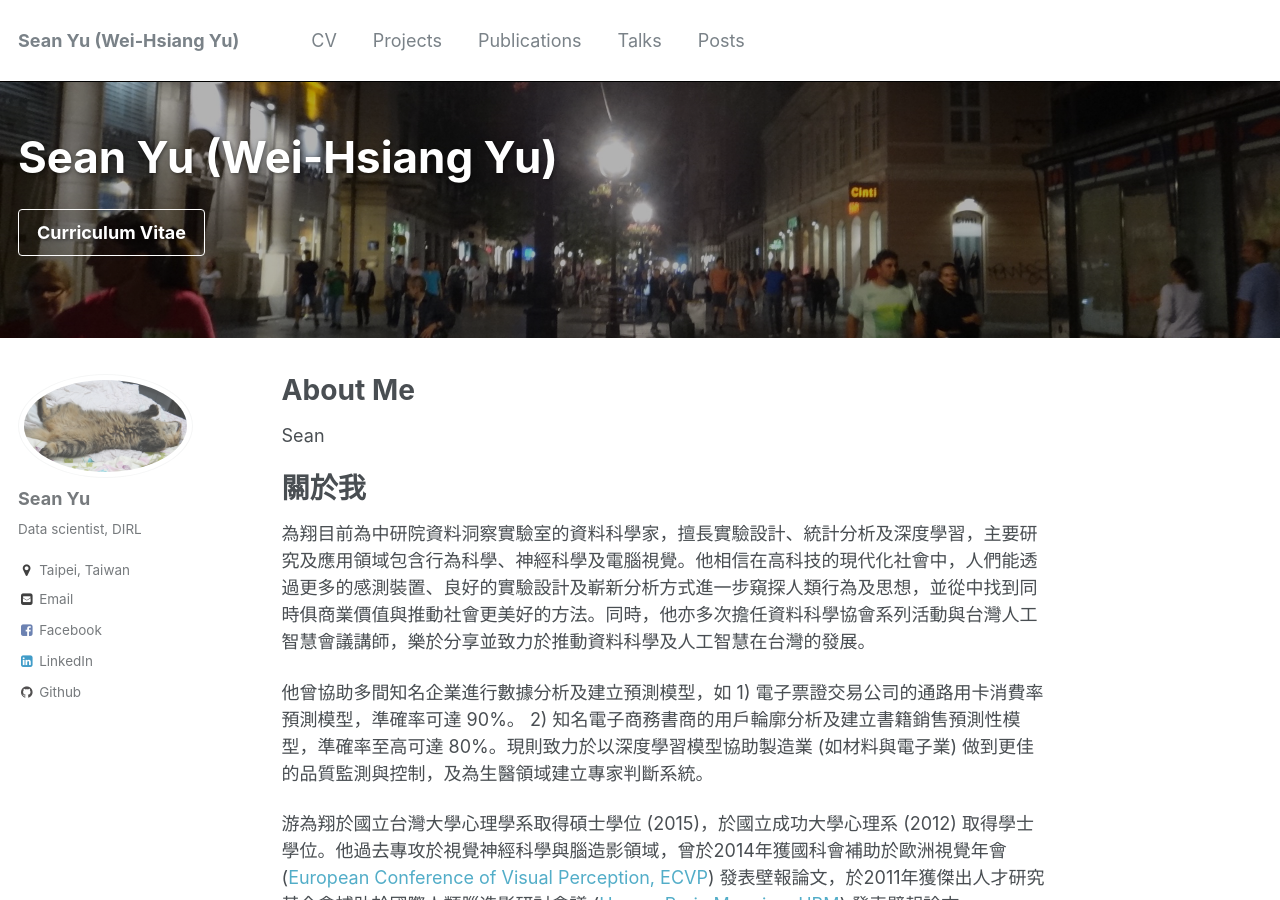
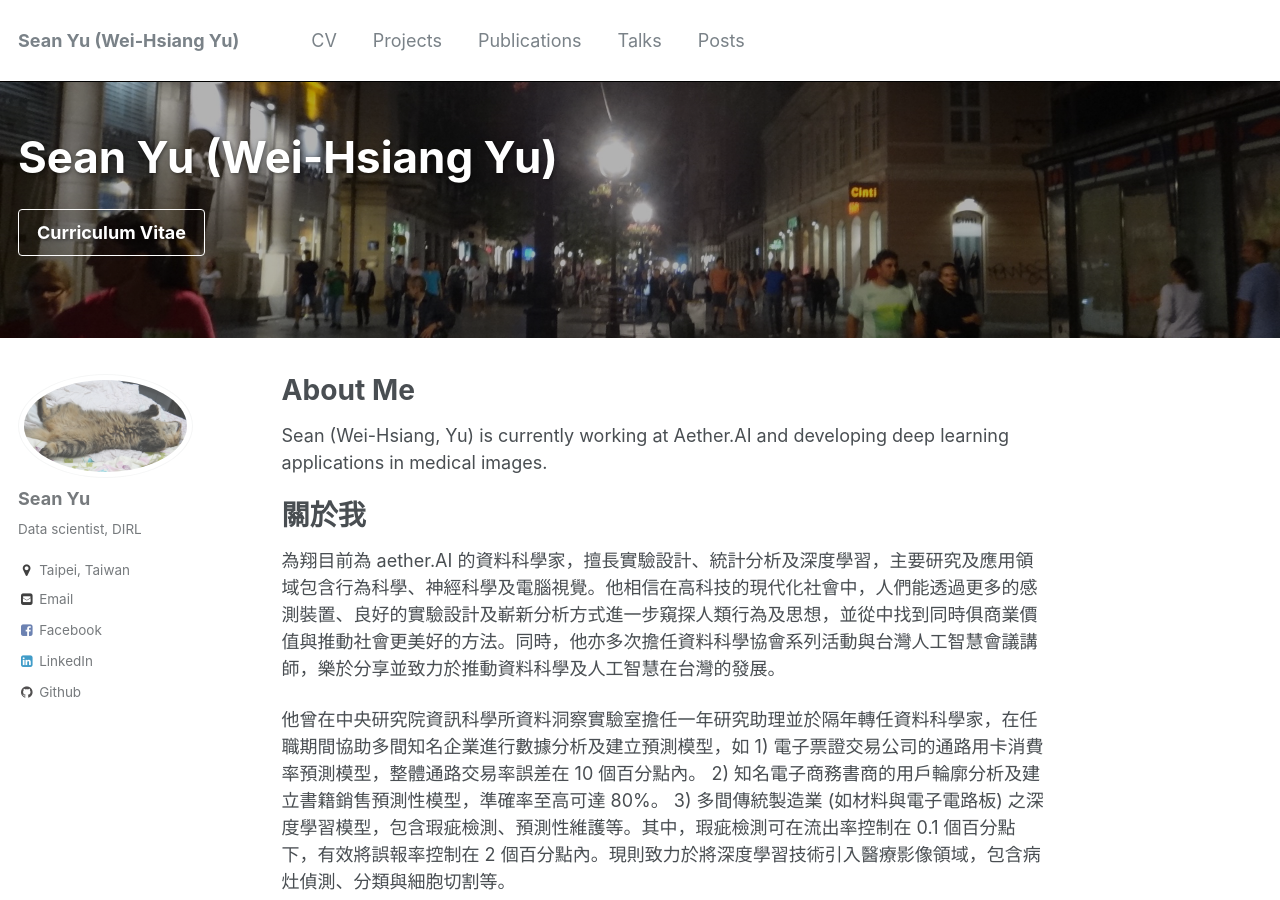
Before and after one commit to vashineyu/vashineyu.github.io, a Jekyll site: the page built from _pages/about.md, in a window 1280 px wide and 900 px high. Built offline with Jekyll 4.4.1, drawn with Linux system fonts in a browser that asks for light colours.

Commit message:
Update about.md

```diff
--- a/_pages/about.md
+++ b/_pages/about.md
@@ -16,13 +16,13 @@ redirect_from:
 
 About Me
 =====
-Sean
+Sean (Wei-Hsiang, Yu) is currently working at Aether.AI and developing deep learning applications in medical images.
 
 關於我
 =====
-為翔目前為中研院資料洞察實驗室的資料科學家，擅長實驗設計、統計分析及深度學習，主要研究及應用領域包含行為科學、神經科學及電腦視覺。他相信在高科技的現代化社會中，人們能透過更多的感測裝置、良好的實驗設計及嶄新分析方式進一步窺探人類行為及思想，並從中找到同時俱商業價值與推動社會更美好的方法。同時，他亦多次擔任資料科學協會系列活動與台灣人工智慧會議講師，樂於分享並致力於推動資料科學及人工智慧在台灣的發展。
+為翔目前為 aether.AI 的資料科學家，擅長實驗設計、統計分析及深度學習，主要研究及應用領域包含行為科學、神經科學及電腦視覺。他相信在高科技的現代化社會中，人們能透過更多的感測裝置、良好的實驗設計及嶄新分析方式進一步窺探人類行為及思想，並從中找到同時俱商業價值與推動社會更美好的方法。同時，他亦多次擔任資料科學協會系列活動與台灣人工智慧會議講師，樂於分享並致力於推動資料科學及人工智慧在台灣的發展。
 
-他曾協助多間知名企業進行數據分析及建立預測模型，如 1) 電子票證交易公司的通路用卡消費率預測模型，準確率可達 90%。 2) 知名電子商務書商的用戶輪廓分析及建立書籍銷售預測性模型，準確率至高可達 80%。現則致力於以深度學習模型協助製造業 (如材料與電子業) 做到更佳的品質監測與控制，及為生醫領域建立專家判斷系統。
+他曾在中央研究院資訊科學所資料洞察實驗室擔任一年研究助理並於隔年轉任資料科學家，在任職期間協助多間知名企業進行數據分析及建立預測模型，如 1) 電子票證交易公司的通路用卡消費率預測模型，整體通路交易率誤差在 10 個百分點內。 2) 知名電子商務書商的用戶輪廓分析及建立書籍銷售預測性模型，準確率至高可達 80%。 3) 多間傳統製造業 (如材料與電子電路板) 之深度學習模型，包含瑕疵檢測、預測性維護等。其中，瑕疵檢測可在流出率控制在 0.1 個百分點下，有效將誤報率控制在 2 個百分點內。現則致力於將深度學習技術引入醫療影像領域，包含病灶偵測、分類與細胞切割等。
 
 游為翔於國立台灣大學心理學系取得碩士學位 (2015)，於國立成功大學心理系 (2012) 取得學士學位。他過去專攻於視覺神經科學與腦造影領域，曾於2014年獲國科會補助於歐洲視覺年會 ([European Conference of Visual Perception, ECVP](http://ecvp.org/)) 發表壁報論文，於2011年獲傑出人才研究基金會補助於國際人類腦造影研討會議 ([Human Brain Mapping, HBM](https://www.humanbrainmapping.org/i4a/pages/index.cfm?pageID=3267&activateFull=false)) 發表壁報論文。
 
```
